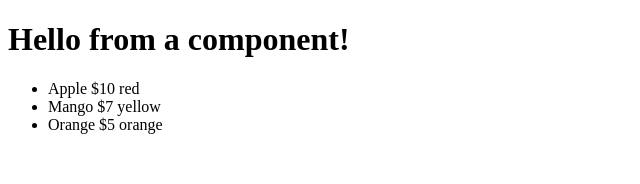
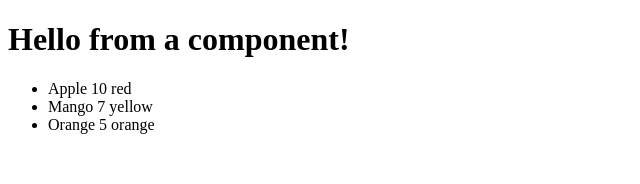
Before and after one commit to DNishadini/React_Start_Projects, a React (Vite) app: page / in a window 1280 px wide. Shown: the top 184 px of the page, without its empty margins (0-640 px from the left). Built offline with nearby package versions, Linux system fonts and the light colour scheme.

Commit message:
Rendering component inside a loop

```diff
--- /dev/null
+++ b/src/components/Fruit.jsx
@@ -0,0 +1,9 @@
+export default function Fruit({ name, price, color }) {
+  return (
+    <div>
+      <li>
+        {name} {price} {color}
+      </li>
+    </div>
+  );
+}
--- a/src/components/Fruits.jsx
+++ b/src/components/Fruits.jsx
@@ -1,4 +1,5 @@
 import React from "react";
+import Fruit from "./Fruit";
 
 export default function Fruits() {
   //const fruits = ["Apple", "Mango", "Banana"];
@@ -11,9 +12,12 @@
     <div>
       <ul>
         {fruits.map((fruit) => (
-          <li key={fruit.name}>
-            {fruit.name} ${fruit.price} {fruit.color}
-          </li>
+          <Fruit
+            key={fruit.name}
+            name={fruit.name}
+            price={fruit.price}
+            color={fruit.color}
+          />
         ))}
       </ul>
     </div>
```
